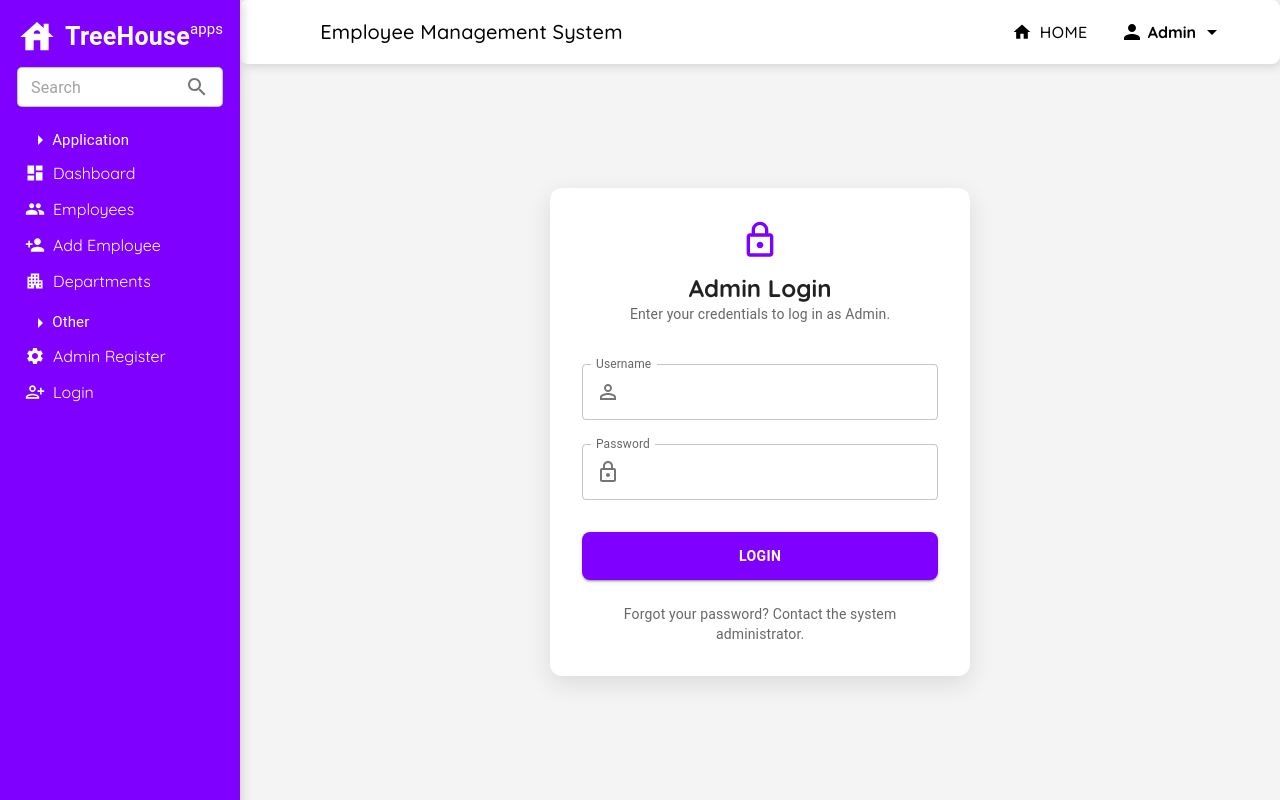
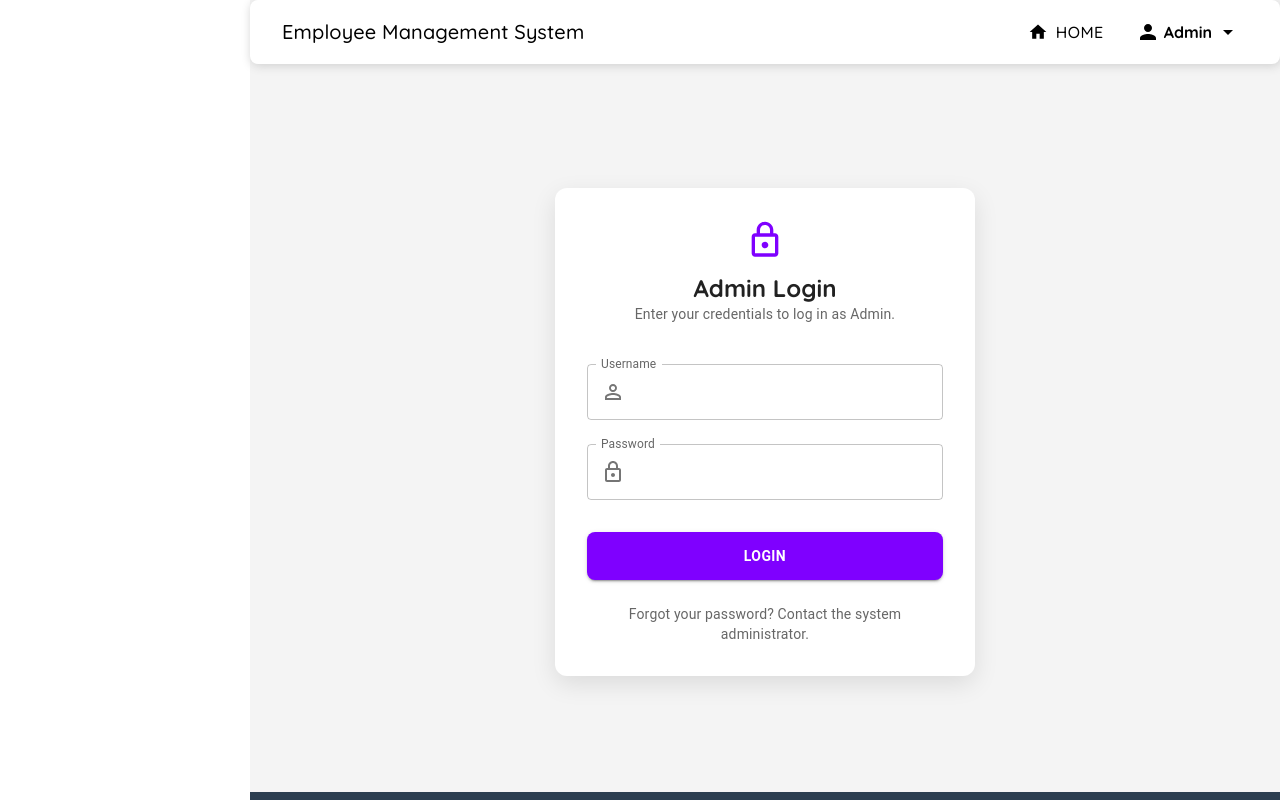
Before and after one commit to treehouseapps/Employee-Management-System, a Next.js app: page /login in a window 1280 px wide. Built offline with nearby package versions, Linux system fonts and the light colour scheme.

Commit message:
adding responsive

```diff
--- /dev/null
+++ b/components/Layout.jsx
@@ -0,0 +1,22 @@
+import { Box } from '@mui/material';
+import Sidebar from './sidebar';
+import Footer from './Footer';
+
+const Layout = ({ children }) => {
+    return (
+        <Box sx={{ position: 'relative', minHeight: '100vh', backgroundColor: 'white', paddingBottom: '80px' }}>
+            <Sidebar />
+            <Box
+                sx={{
+                    marginLeft: { xs: 0, md: '250px' },
+                    transition: 'margin 0.3s',
+                }}
+            >
+                {children}
+                <Footer />
+            </Box>
+        </Box>
+    );
+};
+
+export default Layout;
--- a/components/navbar.jsx
+++ b/components/navbar.jsx
@@ -1,13 +1,19 @@
 import React, { useState, useRef } from 'react';
-import { AppBar, Toolbar, Paper, Popper, Typography, Button, Box } from '@mui/material';
-import { ArrowDropDown, Home, Logout, Person } from '@mui/icons-material';
+import { AppBar, Toolbar, Paper, Popper, Typography, Button, Box, IconButton, Drawer, List, ListItem, ListItemText } from '@mui/material';
+import { ArrowDropDown, Home, Logout, Person, Menu } from '@mui/icons-material';
 import Link from 'next/link';
 import { useUserData } from '../context/userContext'
 
 function Navbar() {
     const { user, setUser } = useUserData()
     const [profile, setProfile] = useState(false)
+    const [mobileOpen, setMobileOpen] = useState(false)
     const anchorRef = useRef(null);
+
+    const toggleDrawer = () => {
+        setMobileOpen(!mobileOpen)
+    }
+
     return (
         <Box sx={{ margin: '0 auto', width: '100%' }}>
             <AppBar
@@ -21,30 +27,29 @@ function Navbar() {
             >
                 <Toolbar
                     sx={{
-                        flexDirection: { xs: 'column', sm: 'row' },
-                        padding: { xs: '0.5rem', sm: '0 1rem' },
-                        gap: { xs: '0.5rem', sm: '0' },
+                        flexDirection: 'row',
+                        justifyContent: 'space-between',
+                        padding: { xs: '0.5rem 1rem', sm: '0 2rem' },
                     }}
                 >
                     <Typography
                         variant="h6"
                         fontFamily={'Quicksand'}
                         sx={{
-                            flexGrow: 1,
+                            flexGrow: { xs: 1, sm: 0 },
                             color: 'black',
-                            paddingLeft: { xs: '0', sm: '4rem' },
                             fontSize: { xs: '1rem', sm: '1.25rem' },
-                            textAlign: { xs: 'center', sm: 'left' },
+                            textAlign: 'left',
                         }}
                     >
                         Employee Management System
                     </Typography>
+
                     <Box
                         sx={{
-                            display: 'flex',
-                            gap: { xs: '0.5rem', sm: '1rem' },
+                            display: { xs: 'none', sm: 'flex' },
+                            gap: '1rem',
                             alignItems: 'center',
-                            mr: '2rem'
                         }}
                     >
                         <Link href="/" passHref>
@@ -60,16 +65,16 @@ function Navbar() {
                                 Home
                             </Button>
                         </Link>
+
                         <Box
                             ref={anchorRef}
                             display="flex"
                             alignItems="center"
                             p="0.5rem" gap={0.5}
                             sx={{
-                                cursor: 'pointer', fontFamily: 'Quicksand',
-                                '&:hover': {
-                                    backgroundColor: 'lightgray',
-                                },
+                                cursor: 'pointer',
+                                fontFamily: 'Quicksand',
+                                '&:hover': { backgroundColor: 'lightgray' },
                             }}
                             onMouseEnter={() => setProfile(true)}
                             onMouseLeave={() => setProfile(false)}
@@ -85,12 +90,14 @@ function Navbar() {
                             onMouseLeave={() => setProfile(false)}
                             style={{ zIndex: 1300 }}
                         >
-                            <Paper elevation={3} sx={{ p: '2px 0px', minWidth: 150, display: 'grid', placeItems: 'center' }} >
-                                <Typography variant="subtitle1"
+                            <Paper elevation={3} sx={{ p: '4px 8px', minWidth: 150, display: 'grid', placeItems: 'center' }} >
+                                <Typography
+                                    variant="subtitle1"
                                     fontFamily={'Quicksand'}
                                     fontWeight={900}
-                                    fontSize={20}
-                                    padding={0} margin={0} gutterBottom>
+                                    fontSize={18}
+                                    gutterBottom
+                                >
                                     {user}
                                 </Typography>
                                 <Link href="/logout" passHref>
@@ -100,7 +107,7 @@ function Navbar() {
                                         sx={{
                                             color: 'black',
                                             fontFamily: 'Quicksand',
-                                            fontSize: { xs: '0.5rem', sm: '13px' },
+                                            fontSize: { xs: '0.75rem', sm: '0.9rem' },
                                         }}
                                     >
                                         Logout
@@ -108,12 +115,45 @@ function Navbar() {
                                 </Link>
                             </Paper>
                         </Popper>
+                    </Box>
 
-                    </Box>
-                </Toolbar >
-            </AppBar >
+                    <IconButton
+                        edge="end"
+                        color="inherit"
+                        aria-label="menu"
+                        sx={{ display: { xs: 'flex', sm: 'none' }, color: 'black' }}
+                        onClick={toggleDrawer}
+                    >
+                        <Menu />
+                    </IconButton>
+                </Toolbar>
+            </AppBar>
 
-        </Box >
+            <Drawer
+                anchor="right"
+                open={mobileOpen}
+                onClose={toggleDrawer}
+                sx={{ display: { xs: 'block', sm: 'none' } }}
+            >
+                <Box sx={{ width: 220 }} role="presentation" onClick={toggleDrawer}>
+                    <List>
+                        <ListItem>
+                            <Link href="/" passHref>
+                                <ListItemText primary="Home" />
+                            </Link>
+                        </ListItem>
+                        <ListItem>
+                            <ListItemText primary={user || 'Admin'} />
+                        </ListItem>
+                        <ListItem>
+                            <Link href="/logout" passHref>
+                                <ListItemText primary="Logout" />
+                            </Link>
+                        </ListItem>
+                    </List>
+                </Box>
+            </Drawer>
+        </Box>
     );
 }
 
--- a/components/sidebar.jsx
+++ b/components/sidebar.jsx
@@ -1,5 +1,5 @@
 import { useState } from 'react';
-import { Box, InputAdornment, TextField, Typography } from '@mui/material';
+import { Box, InputAdornment, TextField, Typography, Backdrop } from '@mui/material';
 import Link from 'next/link';
 import ChevronLeftIcon from '@mui/icons-material/ChevronLeft';
 import ChevronRightIcon from '@mui/icons-material/ChevronRight';
@@ -14,111 +14,123 @@ import {
 } from '@mui/icons-material';
 
 const Sidebar = () => {
-    const [sidechar, setSideChar] = useState('none');
-    const [iconHeight, setIconHeight] = useState('max-content');
     const [isOpen, setIsOpen] = useState(false);
 
-    const onsubmit = () => {
-        setSideChar(prev => (prev === 'grid' ? 'none' : 'grid'));
-        setIconHeight(prev => (prev === '100vh' ? 'max-content' : '100vh'));
-        setIsOpen(prev => !prev);
-    };
+    const toggleSidebar = () => setIsOpen(prev => !prev);
 
     return (
-        <Box sx={{
-            height: { xs: iconHeight, md: '110vh' },
-            backgroundColor: '#7F00FF',
-            boxShadow: '1px 2px 10px 0.5px lightgray',
-            display: 'block',
-            padding: '1px',
-            zIndex: 1200,
-            transition: 'width 0.3s ease-in-out',
-        }}>
+        <>
+            <Box
+                sx={{
+                    height: { xs: '100vh', md: '100vh' },
+                    backgroundColor: '#7F00FF',
+                    boxShadow: '1px 2px 10px 0.5px lightgray',
+                    padding: '8px',
+                    zIndex: 1300,
+                    transition: 'all 0.3s ease-in-out',
+                    position: { xs: 'fixed', md: 'fixed' },
+                    top: 0,
+                    left: { xs: isOpen ? 0 : '-100%' },
+                    width: { xs: '70%', sm: '50%', md: '250px' },
+                    overflowY: 'auto',
+                }}
+            >
+                <Box
+                    sx={{
+                        display: 'flex',
+                        flexDirection: 'column',
+                        gap: 2,
+                        margin: 2,
+                        color: 'white',
+                    }}
+                >
+                    <Box display="flex" gap={1} alignItems="center" mb={2}>
+                        <House sx={{ fontSize: 36 }} />
+                        <Link href="/" passHref>
+                            <Box display="flex" flexDirection="column" sx={{ cursor: 'pointer' }}>
+                                <Typography fontWeight="bold" fontSize={22}>TreeHouse</Typography>
+                                <Typography fontSize={14}>apps</Typography>
+                            </Box>
+                        </Link>
+                    </Box>
+
+                    <TextField
+                        size="small"
+                        variant="outlined"
+                        placeholder="Search"
+                        sx={{
+                            mb: 2,
+                            backgroundColor: 'white',
+                            borderRadius: '5px',
+                            width: '100%',
+                        }}
+                        InputProps={{
+                            endAdornment: (
+                                <InputAdornment position="end">
+                                    <Search sx={{ cursor: 'pointer' }} />
+                                </InputAdornment>
+                            ),
+                        }}
+                    />
+
+                    <Box sx={{ display: 'flex', flexDirection: 'column', gap: 1 }}>
+                        <Typography sx={{ fontSize: '15px', fontWeight: 'bold', mt: 1, display: 'flex', alignItems: 'center', gap: 0.5 }}>
+                            <ArrowRight /> Application
+                        </Typography>
+                        <Box display="flex" mb={1} gap={1} alignItems="center">
+                            <DashboardIcon fontSize="small" /> <Link href="/dashboard" passHref>Dashboard</Link>
+                        </Box>
+                        <Box display="flex" mb={1} gap={1} alignItems="center">
+                            <EmployeesIcon fontSize="small" /> <Link href="/display" passHref>Employees</Link>
+                        </Box>
+                        <Box display="flex" mb={1} gap={1} alignItems="center">
+                            <AddEmployeeIcon fontSize="small" /> <Link href="/register" passHref>Add Employee</Link>
+                        </Box>
+                        <Box display="flex" mb={1} gap={1} alignItems="center">
+                            <DepartmentsIcon fontSize="small" /> <Link href="/departments" passHref>Departments</Link>
+                        </Box>
+
+                        <Typography sx={{ fontSize: '15px', fontWeight: 'bold', mt: 2, display: 'flex', alignItems: 'center', gap: 0.5 }}>
+                            <ArrowRight /> Other
+                        </Typography>
+                        <Box display="flex" mb={1} gap={1} alignItems="center">
+                            <SettingsIcon fontSize="small" /> <Link href="/adminRegister" passHref>Admin Register</Link>
+                        </Box>
+                        <Box display="flex" mb={1} gap={1} alignItems="center">
+                            <RegisterIcon fontSize="small" /> <Link href="/login" passHref>Login</Link>
+                        </Box>
+                    </Box>
+                </Box>
+            </Box>
 
             <Box
-                onClick={onsubmit}
+                onClick={toggleSidebar}
                 sx={{
-                    float: 'right',
+                    position: 'fixed',
+                    top: 70,
+                    left: 5,
                     display: { xs: 'flex', md: 'none' },
                     border: '2px solid black',
                     borderRadius: '50%',
-                    width: 'max-content',
-                    height: 'max-content'
+                    width: 30,
+                    height: 30,
+                    justifyContent: 'center',
+                    alignItems: 'center',
+                    cursor: 'pointer',
+                    backgroundColor: 'white',
+                    zIndex: 1400,
                 }}
             >
                 {isOpen ? <ChevronLeftIcon /> : <ChevronRightIcon />}
             </Box>
 
-            <Box sx={{
-                display: { xs: sidechar, md: 'block' },
-                gap: 2,
-                flexWrap: 'wrap',
-                margin: { xs: 3, md: 2 },
-                justifyContent: 'center',
-                color: 'white'
-            }}>
-                <Box display={'flex'} gap={1} alignItems={'center'}>
-                    <House sx={{ fontSize: 40 }} />
-                    <Link href="/" passHref><Box display={'flex'}><Typography fontWeight={'bold'} fontSize={25}>TreeHouse</Typography><Typography fontSize={15}>apps</Typography></Box></Link>
-                </Box>
-                <TextField
-                    size="small"
-                    variant="outlined"
-                    placeholder="Search"
-                    sx={{
-                        margin: '10px 0px',
-                        backgroundColor: 'white', borderRadius: '5px',
-                        width: '100%', border: 'none',
-                    }}
-                    InputProps={{
-                        endAdornment: (
-                            <InputAdornment position='end'>
-                                <Search sx={{ cursor: 'pointer' }} />
-                            </InputAdornment>
-                        ),
-                    }}
-                />
-                <Box
-                    sx={{
-                        display: 'flex',
-                        flexDirection: 'column',
-                        alignItems: 'flex-start',
-                        gap: 1,
-                        p: 1,
-                    }}
-                >
-                    <Typography sx={{ fontSize: '15px', margin: '.2rem', display: 'flex', alignItems: 'center' }}><ArrowRight />Application</Typography>
-
-                    <Box display="flex" mb={1} gap={1} alignItems="center" fontWeight={'light'}>
-                        <DashboardIcon fontSize="small" /> <Link href="/dashboard" passHref>Dashboard</Link>
-                    </Box>
-
-                    <Box display="flex" mb={1} gap={1} alignItems="center" fontWeight={'light'}>
-                        <EmployeesIcon fontSize="small" /> <Link href="/display" passHref>Employees</Link>
-                    </Box>
-
-                    <Box display="flex" mb={1} gap={1} alignItems="center" fontWeight={'light'}>
-                        <AddEmployeeIcon fontSize="small" /> <Link href="/register" passHref>Add Employee</Link>
-                    </Box>
-
-                    <Box display="flex" mb={1} gap={1} alignItems="center" fontWeight={'light'}>
-                        <DepartmentsIcon fontSize="small" /> <Link href="/departments" passHref>Departments</Link>
-                    </Box>
-
-                    <Typography sx={{ fontSize: '15px', margin: '.2rem', display: 'flex', alignItems: 'center' }}><ArrowRight />Other</Typography>
-
-                    <Box display="flex" mb={1} gap={1} alignItems="center" fontWeight={'light'}>
-                        <SettingsIcon fontSize="small" /> <Link href="/adminRegister" passHref>Admin Register</Link>
-                    </Box>
-
-                    <Box display="flex" mb={1} gap={1} alignItems="center" fontWeight={'light'}>
-                        <RegisterIcon fontSize="small" /> <Link href="/login" passHref>Login</Link>
-                    </Box>
-                </Box>
-
-            </Box>
-        </Box>
+            <Backdrop
+                open={isOpen}
+                onClick={toggleSidebar}
+                sx={{ zIndex: 1200, backgroundColor: 'rgba(0,0,0,0.3)', display: { xs: 'block', md: 'none' } }}
+            />
+        </>
     );
-}
+};
 
 export default Sidebar;
--- a/pages/_app.js
+++ b/pages/_app.js
@@ -1,12 +1,9 @@
-import '../styles/globals.css'
-import { Box } from '@mui/material';
-import Sidebar from '../components/sidebar'
-import Footer from '../components/Footer'
-import Head from 'next/head'
-
+import '../styles/globals.css';
+import Layout from '../components/Layout';
 import { UserProvider } from '../context/userContext';
 import { MessageProvider } from '../context/MessageContext';
 import { FetchedDataProvider } from '../context/DataContext';
+import Head from 'next/head';
 
 function MyApp({ Component, pageProps }) {
   return (
@@ -15,21 +12,17 @@ function MyApp({ Component, pageProps }) {
         <meta name="viewport" content="width=device-width, initial-scale=1" />
         <title>Employee Management System</title>
       </Head>
-      <div style={{ position: 'relative', minHeight: '100vh', paddingBottom: '80px', backgroundColor: 'white' }}>
       <UserProvider>
         <MessageProvider>
           <FetchedDataProvider>
-              <Box display={'grid'} gridTemplateColumns={'1fr 5fr'}>
-                <Sidebar />
+            <Layout>
               <Component {...pageProps} />
-              </Box>
-              <Footer />
+            </Layout>
           </FetchedDataProvider>
         </MessageProvider>
       </UserProvider>
-      </div>
     </>
-  )
+  );
 }
 
-export default MyApp
+export default MyApp;
```
Also changed, not shown: components/MainPage.jsx (+19 -15 lines). Lines whose indentation alone changed are shown as unchanged.
